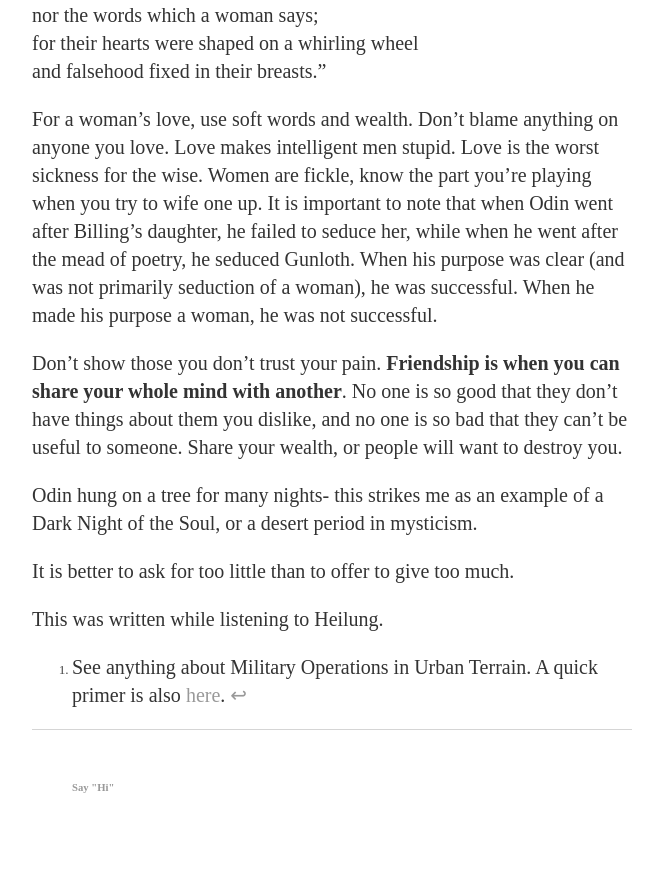
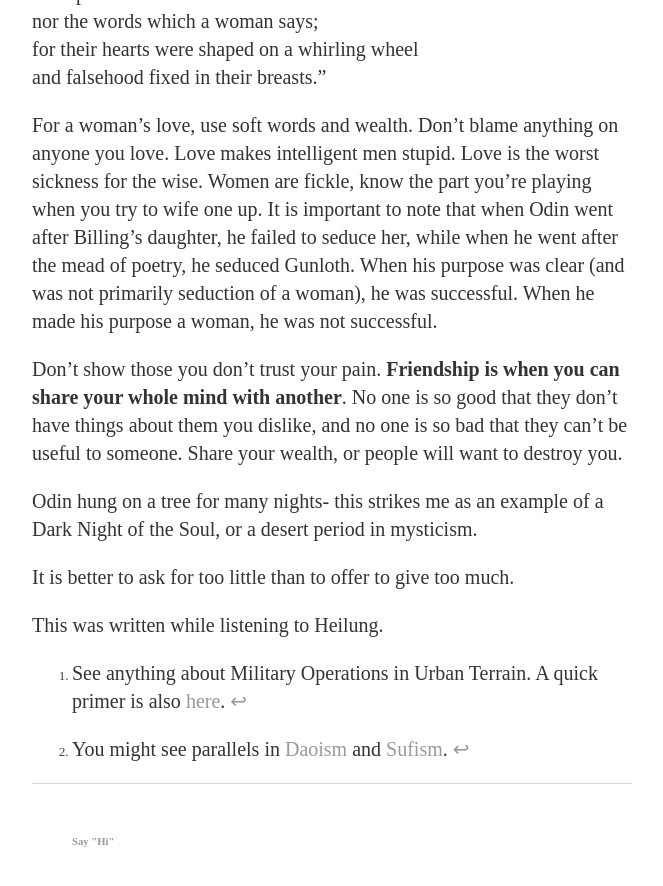
Before and after one commit to ray-dorai/ray-dorai.github.io, a Jekyll site: the page built from _posts/2020-06-16-notes-havamal.md, in a window 1280 px wide and 900 px high, scrolled down 2010 px. Shown: the top 886 px of the window, without its empty margins (308-971 px from the left). Built offline with Jekyll 4.4.1, drawn with Linux system fonts in a browser that asks for light colours; before the commit the page ends 2856 px from its top, so only the background shows below that; some of the changed lines change nothing that is shown.

Commit message:
Update 2020-06-16-notes-havamal.md

```diff
--- a/_posts/2020-06-16-notes-havamal.md
+++ b/_posts/2020-06-16-notes-havamal.md
@@ -26,7 +26,7 @@ thus each wise man spies out the way."
 
 Self-reliance is praised- a man who wins status for himself is happy (or secure). A man who relies on others to win status for him is uneasy (or insecure). Intelligence/awareness (wit) is shown as an ally of the poor, and is suggested to provide more use than wealth itself. It is for this reason that alcohol is denigrated- a man who drinks has less of his wit.
 
-Stay with silence, until you have to speak the right word.
+Stay with silence, until you have to speak the right word.[^2]
 
 Those who wander most (breadth of experience) can tell when someone is wise. Fools consume more than they can process. Insomnia is a sign of a lack of wisdom, sleeping well is a sign of wisdom. Proper questions and answers are a mark of wisdom. When people are not proved (without skin in the game), they seem wise. A guest is only welcome for a time. Stay past that time and you will be unwelcome.
 
@@ -60,3 +60,4 @@ It is better to ask for too little than to offer to give too much.
 This was written while listening to Heilung.
 
 [^1]: See anything about Military Operations in Urban Terrain. A quick primer is also [here](https://tgace.wordpress.com/category/tactical-preschool/).
+[^2]: You might see parallels in [Daoism](https://ttc.tasuki.org/display:Code:gff,sm,jhmd,jc,rh) and [Sufism](https://www.azquotes.com/author/12768-Rumi/tag/silence).
```
